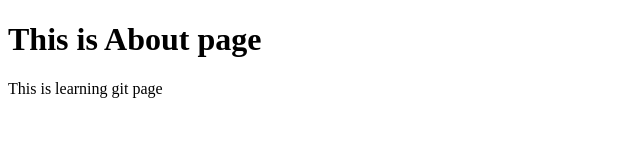
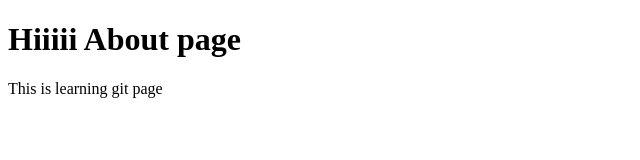
Before and after one commit to pachhu2242/sample, a plain HTML site: page about.html in a window 1280 px wide. Shown: the whole page, without its empty margins (0-640 px from the left). Drawn offline with Linux system fonts and the light colour scheme.

Commit message:
Final commit 1

```diff
--- a/about.html
+++ b/about.html
@@ -6,7 +6,7 @@
    </head>
 
    <body>
-      <h1>This is  About page </h1>
+      <h1>Hiiiii  About page </h1>
 	  <p>This is learning git page</p>
    </body>
 </html>
```
Also changed, not shown: index.html (+1 -0 lines).
